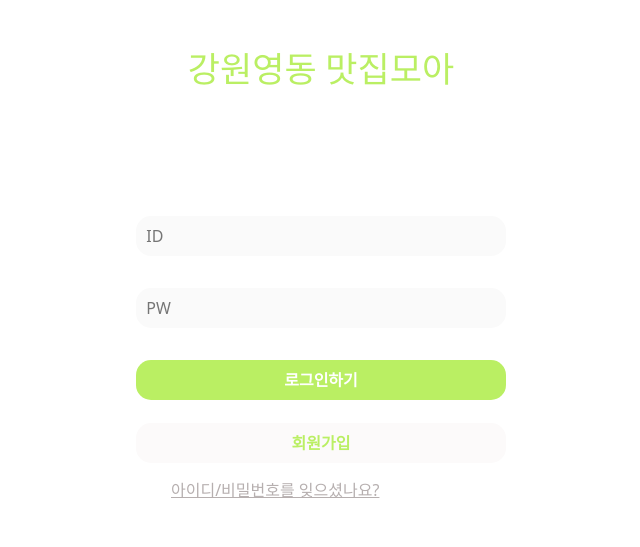
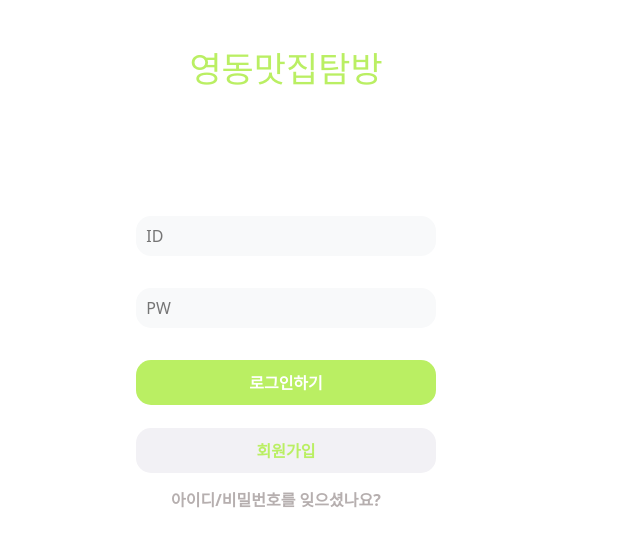
Before and after one commit to seon-mikim/spartacodingclub_webproject_prac, a Python web app: template templates/login.html in a window 1280 px wide. Shown: the top 547 px of the page, without its empty margins (354-994 px from the left). Run offline with Jinja, Linux system fonts and the light colour scheme; the template is opened without the code that fills it, so the values that code supplies are empty; some web fonts are replaced.

Commit message:
Update login.html

```diff
--- a/templates/login.html
+++ b/templates/login.html
@@ -27,7 +27,7 @@
 
         .logo{
 
-            width: 370px;
+            width: 300px;
             height: 200px;
             text-align: center;
             color: #baef63;
@@ -43,8 +43,8 @@
         p > .id {
             border-style: none;
             border-radius: 15px;
-            background-color: #fafafa;
-            width: 370px;
+            background-color: #f8f9fa;
+            width: 300px;
             height: 40px;
         }
 
@@ -54,11 +54,11 @@
 
 
         p > .pw {
-            width: 370px;
+            width: 300px;
             height: 40px;
             border-style: none;
             border-radius: 15px;
-            background-color: #fafafa;
+            background-color: #f8f9fa;
 
         }
 
@@ -66,8 +66,8 @@
             outline: 2px solid #baef63;
         }
         .login-btn {
-            width: 370px;
-            height: 40px;
+            width: 300px;
+            height: 45px;
             margin: 8px 0;
             border-style: none;
             border-radius: 15px;
@@ -78,12 +78,12 @@
         }
 
         .join-btn {
-            width: 370px;
-            height: 40px;
+            width: 300px;
+            height: 45px;
             margin: 15px 0;
             border-style: none;
             border-radius: 15px;
-            background-color: #fcfafa;
+            background-color: #f2f1f5;
             color: #baef63;
             font-weight: bold;
             cursor: pointer;
@@ -93,24 +93,26 @@
             margin-left: 35px;
             color: #b6afaf;
             cursor: pointer;
+            text-decoration: none;
+            font-weight: bold;
 
         }
         .find:hover{
             color: #baef63;
         }
     </style>
-    <title>Log In | 강원영동 맛집모아</title>
+    <title>영동맛집탐방</title>
 </head>
 <body>
     <div class="wrap">
         <div class="logo-area">
-            <h1 class="logo">강원영동 맛집모아</h1>
+            <h1 class="logo">영동맛집탐방</h1>
         </div>
         <div class="login-area">
             <p><input type="text" class=id placeholder="  ID"></p>
             <p><input type="password" class="pw" placeholder="  PW"></p>
         </div>
-        <button class="login-btn" onclick="open_box()">로그인하기</button>
+        <button class="login-btn" onclick = "location.href = 'index.html'">로그인하기</button>
         <button class="join-btn" onclick="open_box()">회원가입</button>
         <a href="" class="find" onclick="open_box()">아이디/비밀번호를 잊으셨나요?</a>
     </div>
```
